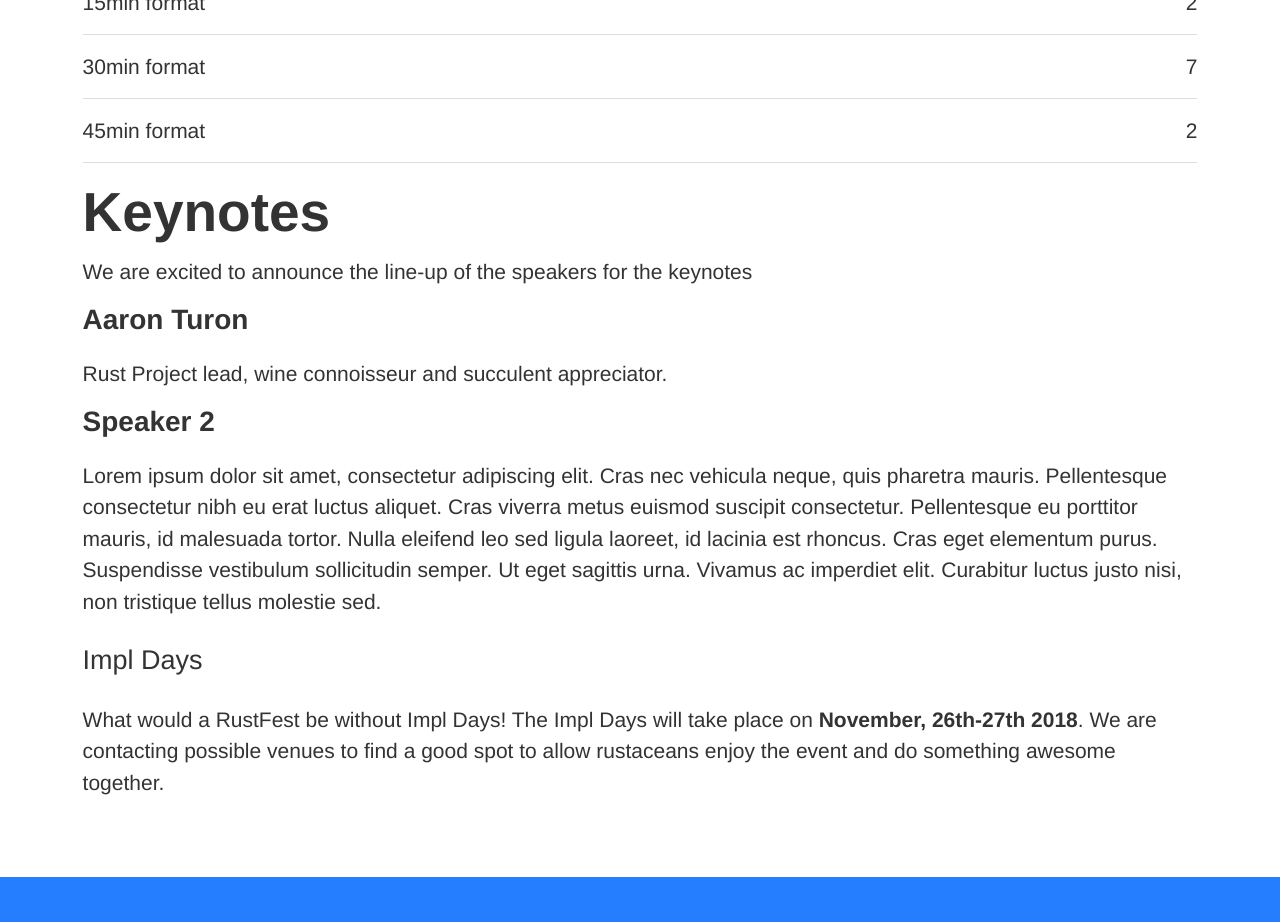
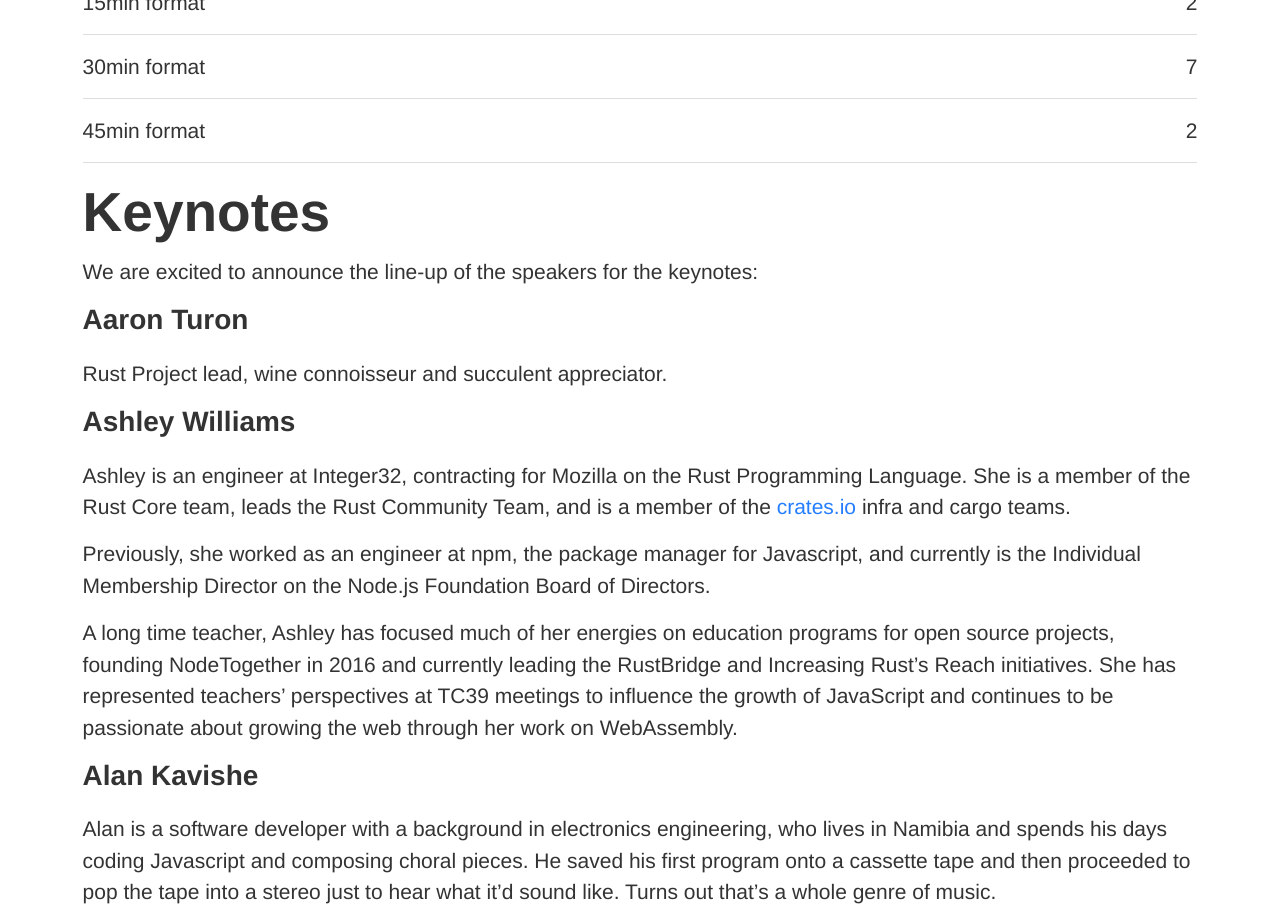
Before and after one commit to RustFestEU/blog.rustfest.eu, a Jekyll site: the page built from _posts/2018-09-29-cfp-in-progress.md, in a window 1280 px wide and 1400 px high, scrolled down 878 px. Shown: the top 922 px of the window. Built offline with Jekyll 4.4.1, drawn with Linux system fonts in a browser that asks for light colours; some of the changed text lies outside the part shown.

Commit message:
Add keynote speakers roster

```diff
--- a/_posts/2018-09-29-cfp-in-progress.md
+++ b/_posts/2018-09-29-cfp-in-progress.md
@@ -24,16 +24,40 @@
 
 # Keynotes
 
-We are excited to announce the line-up of the speakers for the keynotes
+We are excited to announce the line-up of the speakers for the keynotes:
 
 ### Aaron Turon
 
 Rust Project lead, wine connoisseur and succulent appreciator.
 
-### Speaker 2
+### Ashley Williams
 
-Lorem ipsum dolor sit amet, consectetur adipiscing elit. Cras nec vehicula neque, quis pharetra mauris. Pellentesque consectetur nibh eu erat luctus aliquet. Cras viverra metus euismod suscipit consectetur. Pellentesque eu porttitor mauris, id malesuada tortor. Nulla eleifend leo sed ligula laoreet, id lacinia est rhoncus. Cras eget elementum purus. Suspendisse vestibulum sollicitudin semper. Ut eget sagittis urna. Vivamus ac imperdiet elit. Curabitur luctus justo nisi, non tristique tellus molestie sed.
+Ashley is an engineer at Integer32, contracting for Mozilla on the Rust Programming Language. She is a member of the
+Rust Core team, leads the Rust Community Team, and is a member of the [crates.io](http://crates.io) infra and cargo
+teams.
+
+Previously, she worked as an engineer at npm, the package manager for Javascript, and currently is the Individual
+Membership Director on the Node.js Foundation Board of Directors.
+
+A long time teacher, Ashley has focused much of her energies on education programs for open source projects, founding
+NodeTogether in 2016 and currently leading the RustBridge and Increasing Rust's Reach initiatives. She has represented
+teachers' perspectives at TC39 meetings to influence the growth of JavaScript and continues to be passionate about
+growing the web through her work on WebAssembly.
+
+### Alan Kavishe
+
+Alan is a software developer with a background in electronics engineering, who lives in Namibia and spends his days
+coding Javascript and composing choral pieces. He saved his first program onto a cassette tape and then proceeded to pop
+the tape into a stereo just to hear what it’d sound like. Turns out that’s a whole genre of music.
+
+### Lee Baillie
+
+Lee is currently wrangling the JavaScripts and herding the Rubies as an engineer at Tilde. Previously, they spent many
+years drawing comic books to a limited but enthusiastic audience. They are just getting started at contributing to open
+source projects and is already addicted. Please send help (don't actually send help).
 
 ## Impl Days
 
-What would a RustFest be without Impl Days! The Impl Days will take place on <strong>November, 26th-27th 2018</strong>. We are contacting possible venues to find a good spot to allow rustaceans enjoy the event and do something awesome together.
+What would a RustFest be without Impl Days! The Impl Days will take place on <strong>November, 26th-27th
+2018</strong>. We are contacting possible venues to find a good spot to allow rustaceans enjoy the event and do
+something awesome together.
```
Also changed, not shown: other parts of _posts/2018-09-29-cfp-in-progress.md (+1 -1 lines), assets/posts/ag_dubs.jpg (added), assets/posts/alan-kavishe.jpg (added), assets/posts/aturon.jpg (added), assets/posts/lee-baillie.jpg (added).
